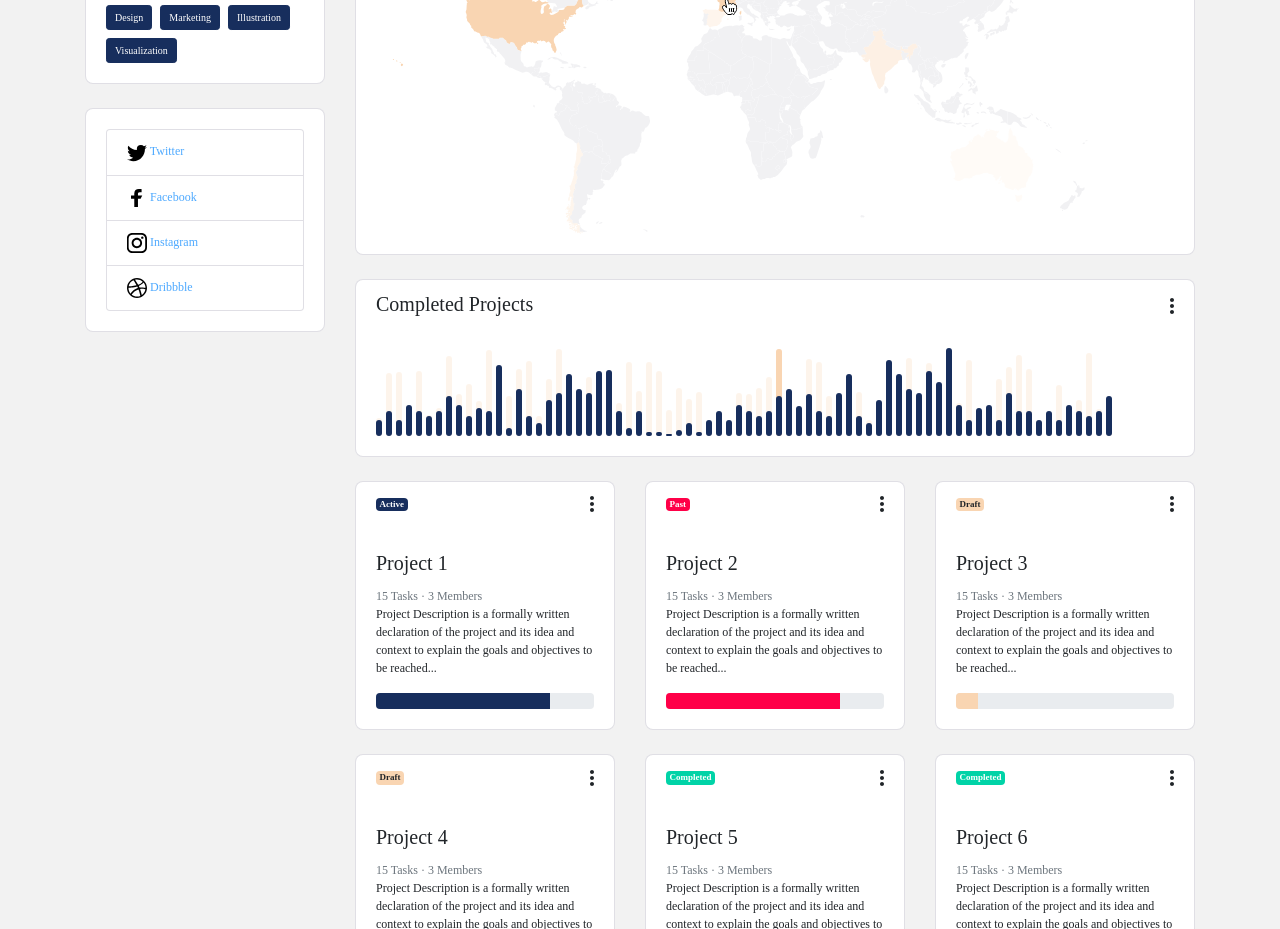
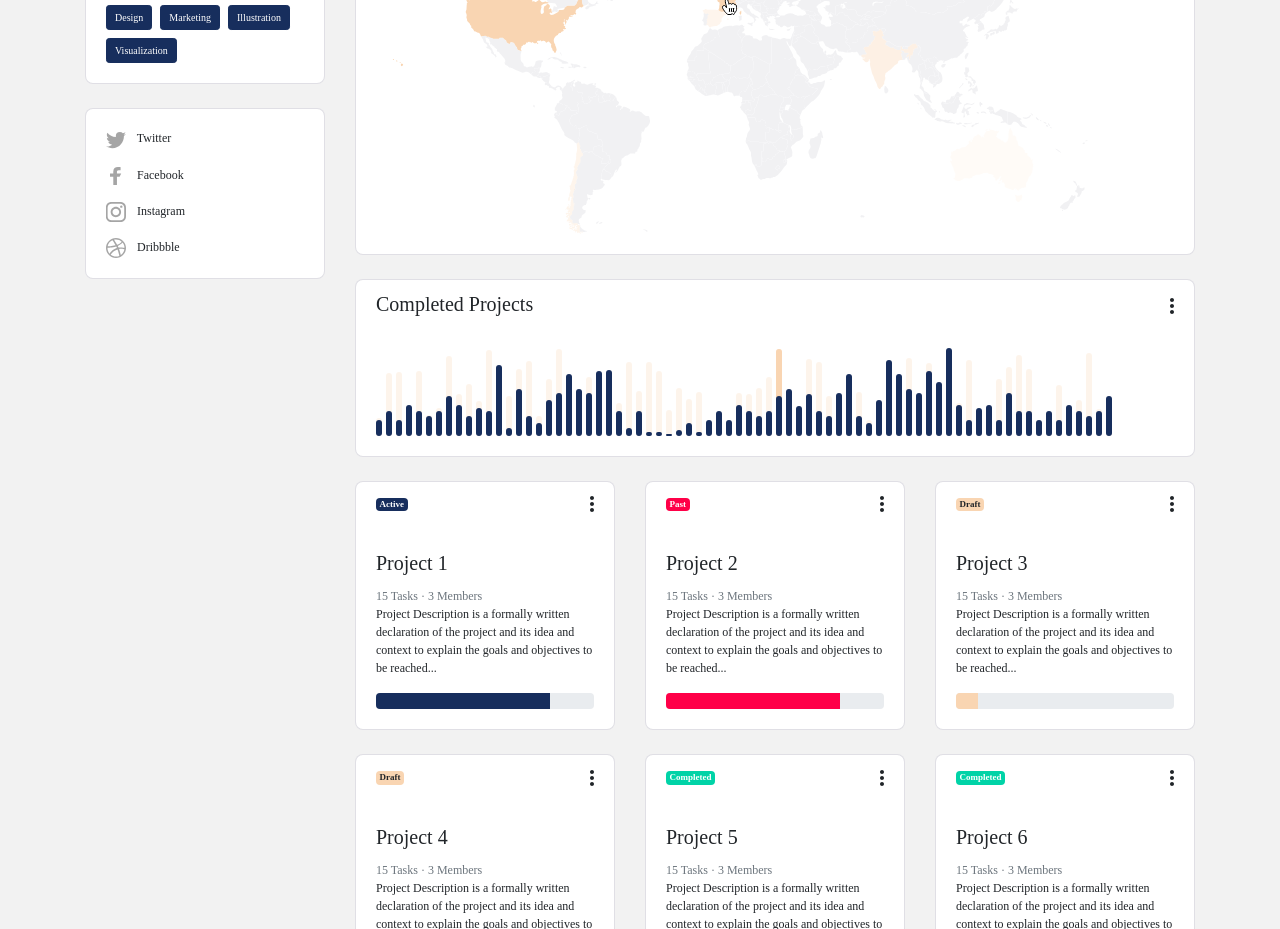
Before and after one commit to asnowwolf/ddd-china-design-system-demo, an Angular app: page / in a window 1280 px wide. Shown: the part 780-1709 px from the top of the page. Built offline with nearby package versions, Linux system fonts and the light colour scheme.

Commit message:
feat: 微调外部链接栏

```diff
--- a/src/app/aside/links/links.component.html
+++ b/src/app/aside/links/links.component.html
@@ -1,10 +1,8 @@
 <div class="card">
   <div class="card-body">
-    <div class="list-group">
-      <a *ngFor="let item of items" class="list-group-item" [href]="item.url">
-        <img [src]="item.logoUrl"/>
-        {{item.name}}
-      </a>
-    </div>
+    <a *ngFor="let item of items" class="link" [href]="item.url">
+      <img [src]="item.logoUrl"/>
+      {{item.name}}
+    </a>
   </div>
 </div>
--- a/src/app/aside/links/links.component.scss
+++ b/src/app/aside/links/links.component.scss
@@ -1,3 +1,23 @@
+@import "common";
+
 :host {
   display: block;
 }
+
+.link {
+  display: block;
+  color: $body-color;
+
+  &:not(:first-child) {
+    padding-top: $spacer;
+  }
+
+  &:not(:last-child) {
+    padding-bottom: $spacer;
+  }
+
+  img {
+    opacity: 0.35;
+    margin-right: $spacer;
+  }
+}
```
